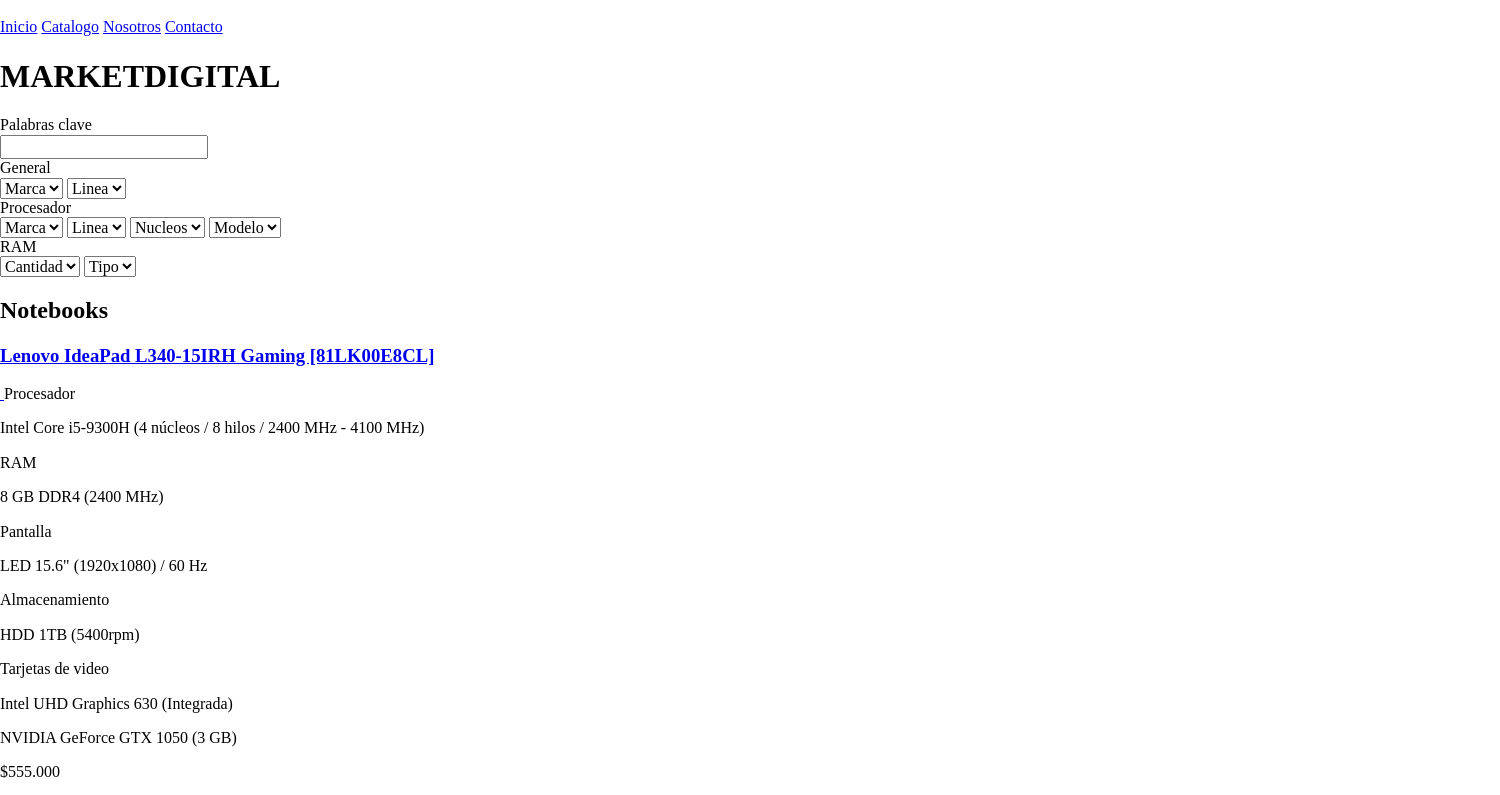
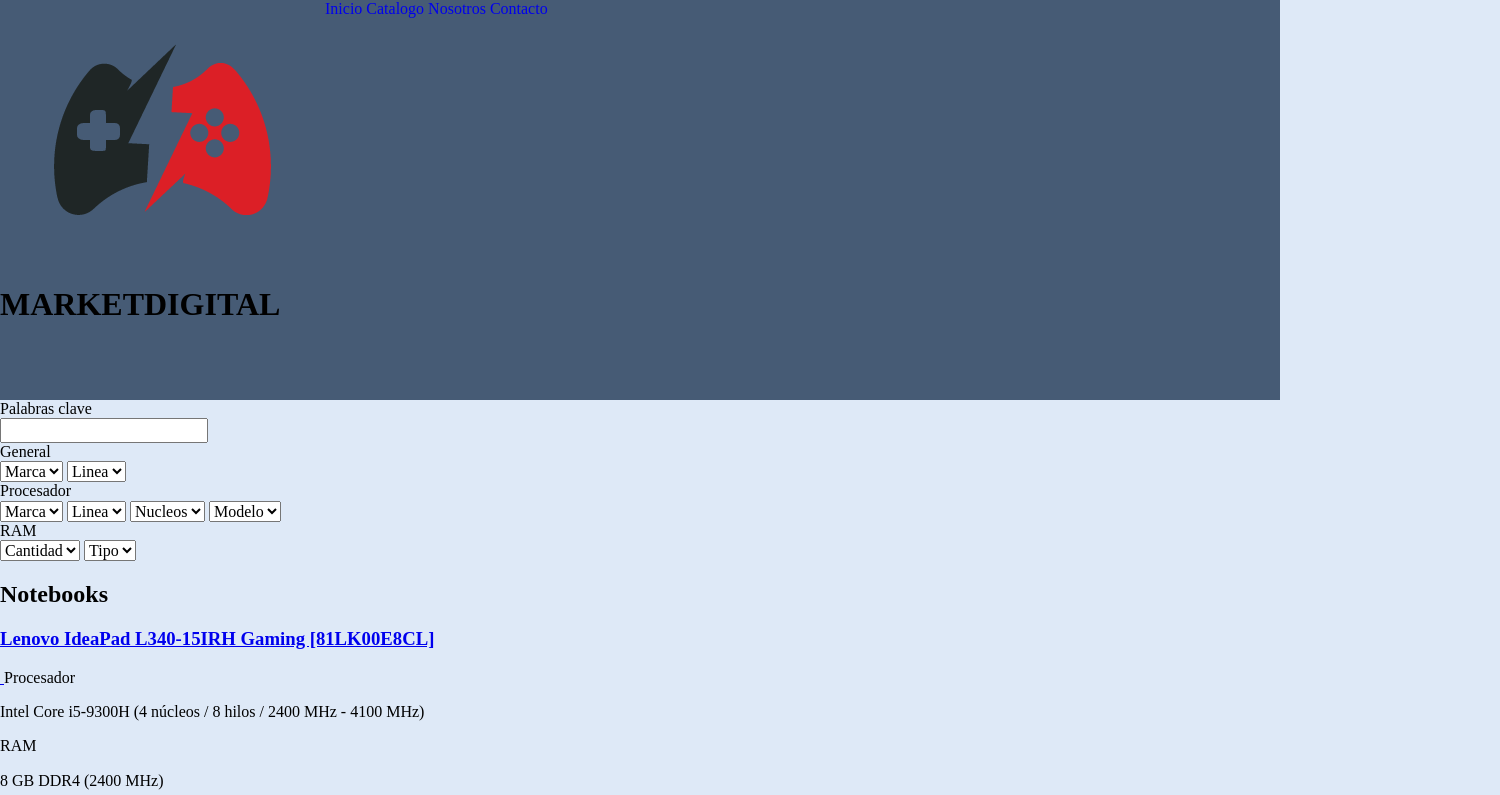
Before and after one commit to Lmunoz22/formativa, a plain HTML site: page index.html in a window 1280 px wide. Shown: the top 795 px of the page, 1500 px wide, since content can reach past the window. Drawn offline with Linux system fonts and the light colour scheme.

Commit message:
feat: header

```diff
--- a/index.html
+++ b/index.html
@@ -5,6 +5,7 @@
     <meta charset="UTF-8">
     <meta name="viewport" content="width=device-width, initial-scale=1.0">
     <link rel="stylesheet" href="recursos/css/normalize.css">
+    <link rel="stylesheet" href="recursos/css/style.css">
     <title>Formativa I</title>
 </head>
 
@@ -12,19 +13,23 @@
     <!--Inicio Header-->
 
 
+    <header>
+        <div class="header">
+            <div class="barra">
+                <div class="logo">
+                    <img src="recursos/img/logo.png" alt="logo">
+                </div>
+                <nav class="navbar">
+                    <a href="#">Inicio</a>
+                    <a href="#">Catalogo</a>
+                    <a href="#">Nosotros</a>
+                    <a href="#">Contacto</a>
+                </nav>
+            </div>
 
-
-    <img src="" alt="">
-
-    <nav>
-        <a href="#">Inicio</a>
-        <a href="#">Catalogo</a>
-        <a href="#">Nosotros</a>
-        <a href="#">Contacto</a>
-    </nav>
-
-    <h1>MARKETDIGITAL</h1>
-
+            <h1 class="titulo">MARKETDIGITAL</h1>
+        </div>
+    </header>
 
     <!--Fin Header-->
 
--- /dev/null
+++ b/recursos/css/style.css
@@ -0,0 +1,44 @@
+html {
+    box-sizing: border-box;
+    font-size: 62.5%;
+    /* Configuracion rem */
+}
+
+*,
+*:before,
+*:after {
+    box-sizing: inherit;
+}
+
+body {
+
+
+    font-size: 1.6rem;
+    /* Configuracion rem */
+
+    background-color: #dee9f7;
+
+}
+
+header {
+    background-color: #465B75;
+}
+
+.barra{
+    display: flex;
+}
+
+.header {
+
+    width: 150rem;
+    height: 40rem;
+    position: center;
+    margin: 0 auto;
+    display: flex;
+    flex-direction: column;
+}
+
+.navbar a {
+    text-decoration: none;
+
+}
```
